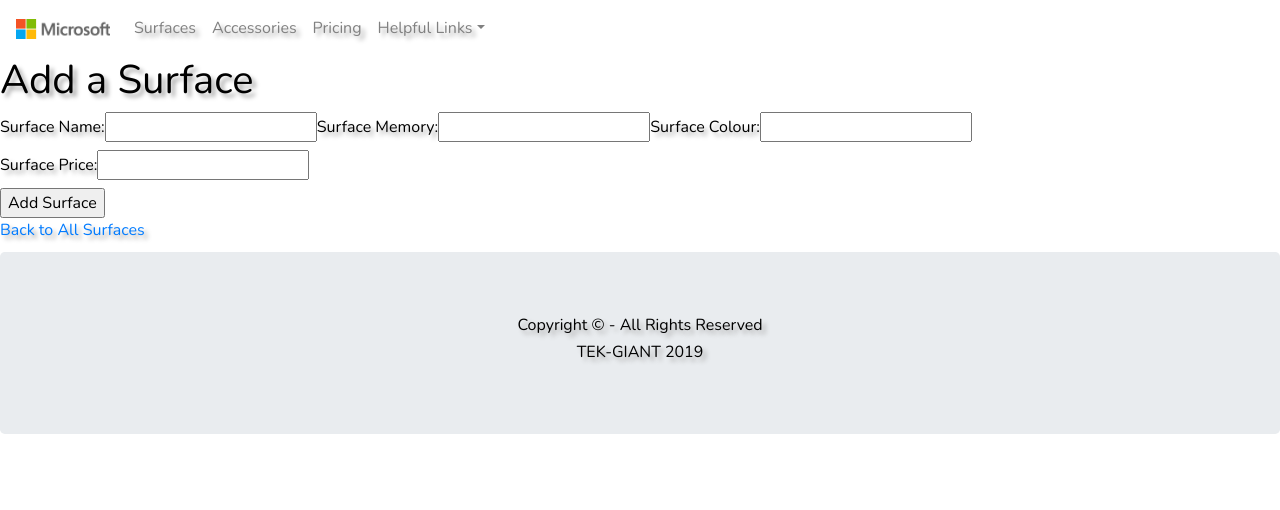
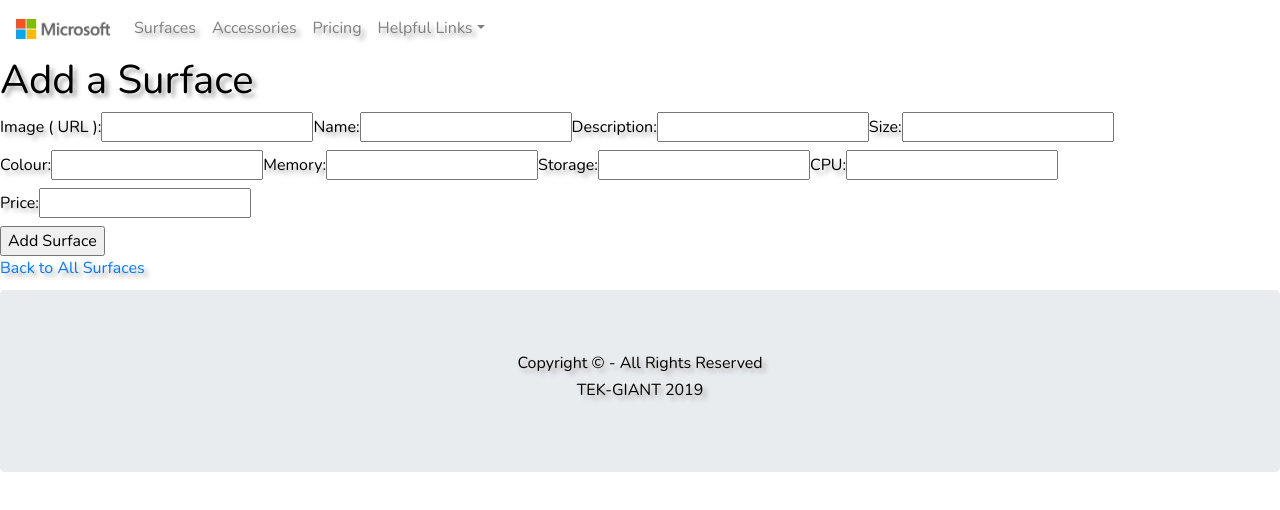
Before and after one commit to d00218004/COMPI8023-FullStackDevelopment-CA3MernStack-D00218004, a React (Create React App) app in the folder client/: page /surfaces/add-surface in a window 1280 px wide. Shown: the top 510 px of the page. Built offline with nearby package versions, Linux system fonts and the light colour scheme.

Commit message:
Added JSON Components to AddSurface.jsx and Surface.jsx

```diff
--- a/client/src/components/AddSurface.jsx
+++ b/client/src/components/AddSurface.jsx
@@ -10,10 +10,15 @@
   // #######################################################
 
   state = {
-    name     : '',
-    memory     : '',
-    colour     : '',
-    price     : ''
+    img         : '',
+    name        : '',
+    description : '',
+    size        : '',
+    colour      : '',
+    memory      : '',
+    storage     : '',
+    CPU         : '',
+    price       : ''
   }
 
   // #######################################################
@@ -42,16 +47,31 @@
           <form onSubmit={this.handleSubmit.bind(this)}>
 
             <div>
-              <label>Surface Name:
+              <label>Image ( URL ):
+                <input type='' value={this.state.Img} onChange={this.handleImgUpdate.bind(this)} />
+              </label>
+              <label>Name:
                 <input type='' value={this.state.name} onChange={this.handleNameUpdate.bind(this)} />
               </label>
-              <label>Surface Memory:
+              <label>Description:
+                <input type='' value={this.state.description} onChange={this.handleDescriptionUpdate.bind(this)} />
+              </label>
+              <label>Size:
+                <input type='' value={this.state.size} onChange={this.handleSizeUpdate.bind(this)} />
+              </label>
+              <label>Colour:
+                <input type='' value={this.state.colour} onChange={this.handleColourUpdate.bind(this)} />
+              </label>
+              <label>Memory:
                 <input type='' value={this.state.memory} onChange={this.handleMemoryUpdate.bind(this)} />
               </label>
-              <label>Surface Colour:
-                <input type='' value={this.state.colour} onChange={this.handleColourUpdate.bind(this)} />
+              <label>Storage:
+                <input type='' value={this.state.storage} onChange={this.handleStorageUpdate.bind(this)} />
               </label>
-              <label>Surface Price:
+              <label>CPU:
+                <input type='' value={this.state.CPU} onChange={this.handleCPUUpdate.bind(this)} />
+              </label>
+              <label>Price:
                 <input type='' value={this.state.price} onChange={this.handlePriceUpdate.bind(this)} />
               </label>
             </div>
@@ -74,14 +94,29 @@
     }
   }
 
+  handleImgUpdate(e) {
+    this.setState({img: e.target.value || null});
+  }
   handleNameUpdate(e) {
     this.setState({name: e.target.value || null});
+  }
+  handleDescriptionUpdate(e) {
+    this.setState({description: e.target.value || null});
+  }
+  handleSizeUpdate(e) {
+    this.setState({size: e.target.value || null});
+  }
+  handleColourUpdate(e) {
+    this.setState({colour: e.target.value || null});
   }
   handleMemoryUpdate(e) {
     this.setState({memory: e.target.value || null});
   }
-  handleColourUpdate(e) {
-    this.setState({colour: e.target.value || null});
+  handleStorageUpdate(e) {
+    this.setState({storage: e.target.value || null});
+  }
+  handleCPUUpdate(e) {
+    this.setState({CPU: e.target.value || null});
   }
   handlePriceUpdate(e) {
     this.setState({price: e.target.value || null});
@@ -103,10 +138,15 @@
         'Content-Type': 'application/json'
       },
       body: JSON.stringify({
-        name      : this.state.name,
-        memory    : this.state.memory,
-        colour    : this.state.colour,
-        price     : this.state.price
+        img         : this.state.img,
+        name        : this.state.name,
+        description : this.state.description,
+        size        : this.state.size,
+        colour      : this.state.colour,
+        memory      : this.state.memory,
+        storage     : this.state.storage,
+        CPU         : this.state.CPU,
+        price       : this.state.price
       })}
     )
       .then (res  => {
--- a/client/src/components/Surface.jsx
+++ b/client/src/components/Surface.jsx
@@ -52,15 +52,15 @@
                   <p className='card-text'>{this.state.surface.description}</p>
                   <h6 id='product-description' >Size: </h6>
                   <p className='card-text'>{this.state.surface.size}</p>
+                  <h6 id='product-specification'>Colour: </h6>
+                  <p className='card-text'>{this.state.surface.colour}</p>
                   <h6 id='product-description' >Memory: </h6>
                   <p className='card-text'>{this.state.surface.memory}</p>
                   <h6 id='product-description' >Storage: </h6>
                   <p className='card-text'>{this.state.surface.storage}</p>
                   <h6 id='product-description' >CPU: </h6>
                   <p className='card-text'>{this.state.surface.CPU}</p>
-                  <h6 id='product-specification'>Colour: </h6>
-                  <p className='card-text'>{this.state.surface.colour}</p>
-                  <h6 id='product-specification'>Price: </h6>
+                  <h6 id='product-specification'>Price: €</h6>
                   <p className='card-text'>{this.state.surface.price}</p>
                   <Button href='/surfaces' variant="success">Back to All Surfaces</Button>
                 </div>
```
